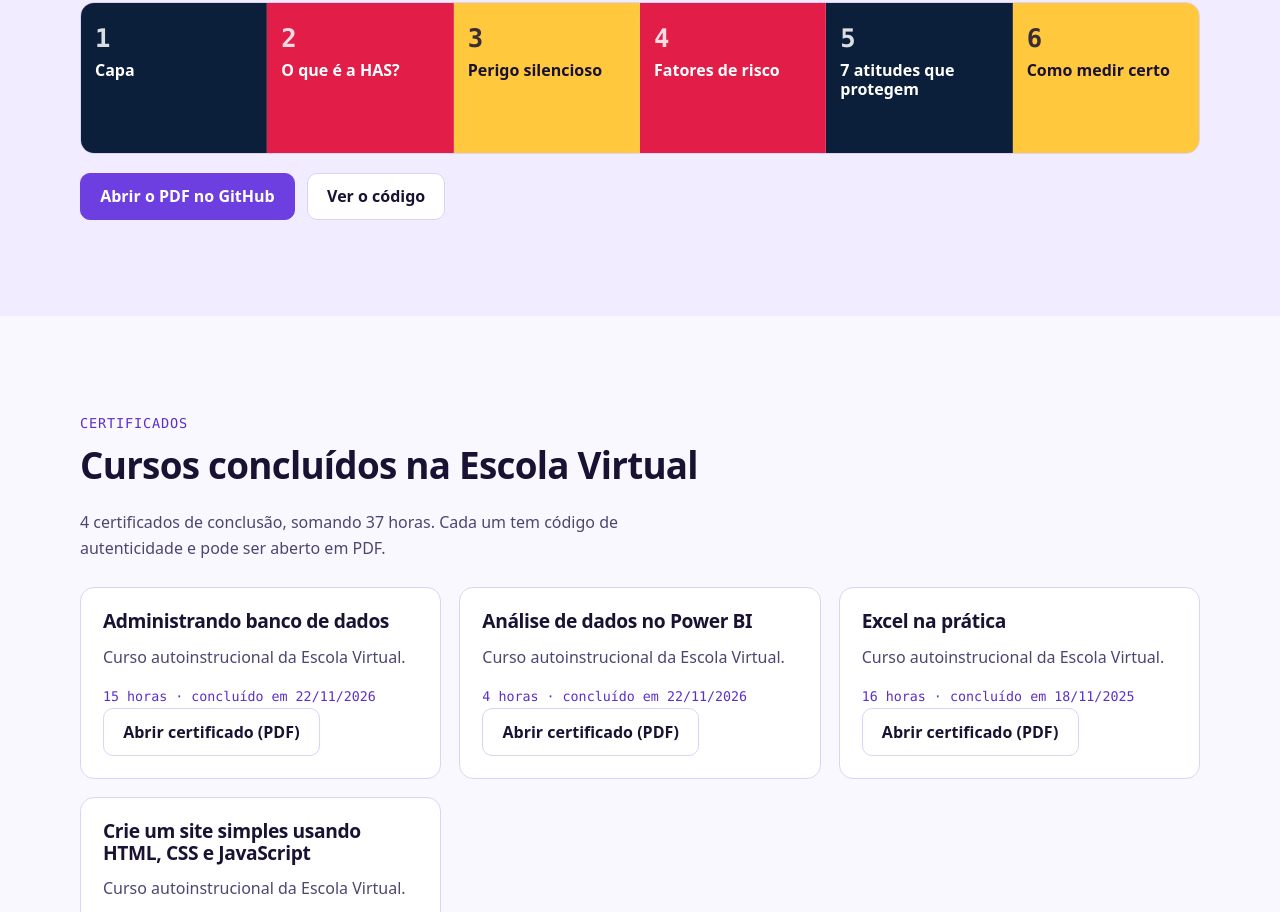
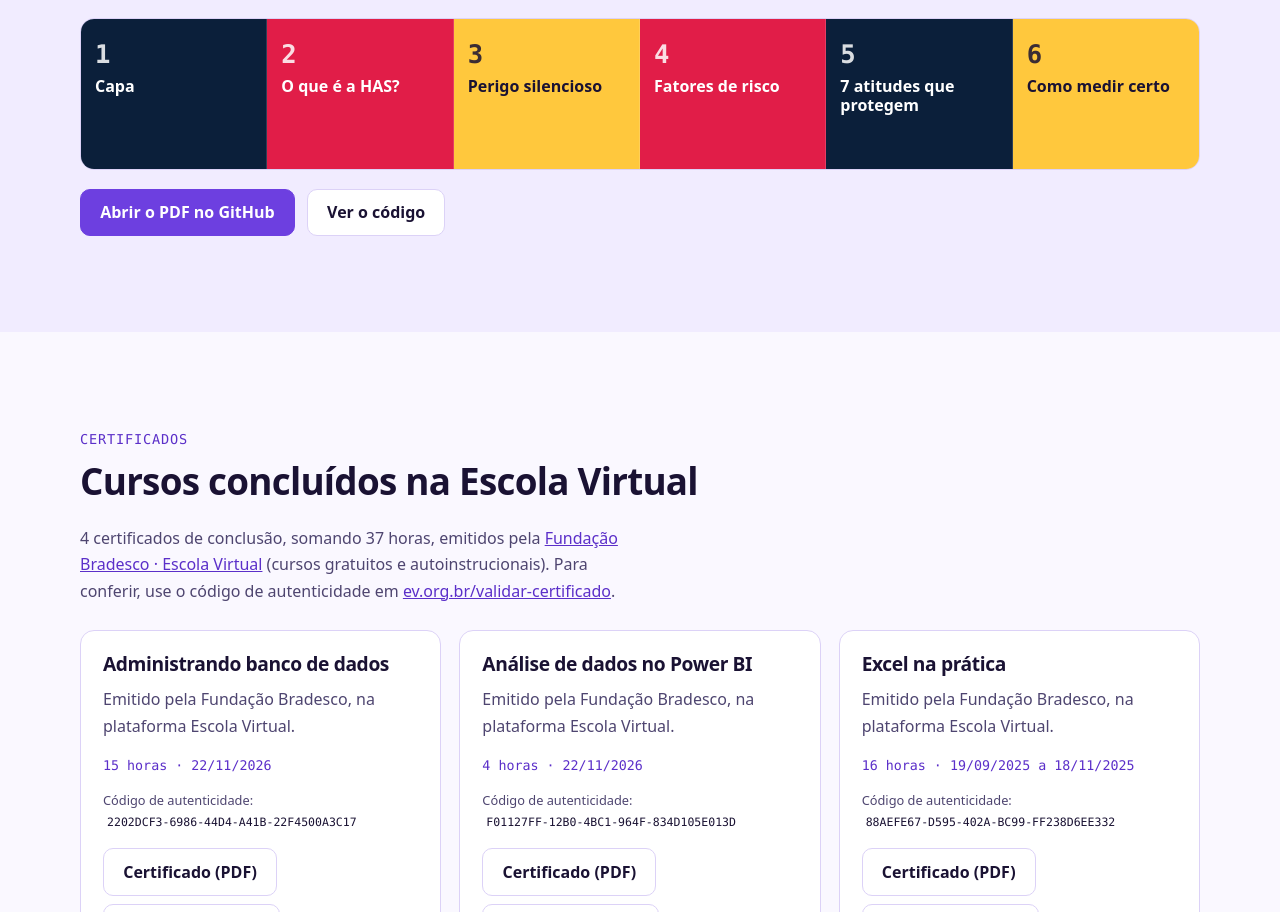
Before and after one commit to HandyeDEV/portifolio-handyedev, a plain HTML site: page index.html in a window 1280 px wide. Shown: the part 5061-5973 px from the top of the page. Drawn offline with Linux system fonts and the light colour scheme.

Commit message:
Indica a origem de cada certificado (Fundação Bradesco, Escola Virtual)

```diff
--- a/index.html
+++ b/index.html
@@ -302,12 +302,12 @@
   <div class="wrap">
     <p class="etiqueta">Certificados</p>
     <h2>Cursos concluídos na Escola Virtual</h2>
-    <p class="sub">4 certificados de conclusão, somando 37 horas. Cada um tem código de autenticidade e pode ser aberto em PDF.</p>
+    <p class="sub">4 certificados de conclusão, somando 37 horas, emitidos pela <a href="https://www.ev.org.br/" target="_blank" rel="noopener">Fundação Bradesco · Escola Virtual</a> (cursos gratuitos e autoinstrucionais). Para conferir, use o código de autenticidade em <a href="https://www.ev.org.br/validar-certificado" target="_blank" rel="noopener">ev.org.br/validar-certificado</a>.</p>
     <div class="cards">
-      <article class="card"><h3>Administrando banco de dados</h3><p>Curso autoinstrucional da Escola Virtual.</p><small>15 horas · concluído em 22/11/2026</small><div class="acoes"><a class="btn" href="certificados/administrando-banco-de-dados.pdf" target="_blank" rel="noopener">Abrir certificado (PDF)</a></div></article>
-      <article class="card"><h3>Análise de dados no Power BI</h3><p>Curso autoinstrucional da Escola Virtual.</p><small>4 horas · concluído em 22/11/2026</small><div class="acoes"><a class="btn" href="certificados/analise-de-dados-power-bi.pdf" target="_blank" rel="noopener">Abrir certificado (PDF)</a></div></article>
-      <article class="card"><h3>Excel na prática</h3><p>Curso autoinstrucional da Escola Virtual.</p><small>16 horas · concluído em 18/11/2025</small><div class="acoes"><a class="btn" href="certificados/excel-na-pratica.pdf" target="_blank" rel="noopener">Abrir certificado (PDF)</a></div></article>
-      <article class="card"><h3>Crie um site simples usando HTML, CSS e JavaScript</h3><p>Curso autoinstrucional da Escola Virtual.</p><small>2 horas · concluído em 19/09/2025</small><div class="acoes"><a class="btn" href="certificados/site-simples-html-css-js.pdf" target="_blank" rel="noopener">Abrir certificado (PDF)</a></div></article>
+      <article class="card"><h3>Administrando banco de dados</h3><p>Emitido pela Fundação Bradesco, na plataforma Escola Virtual.</p><small>15 horas · 22/11/2026</small><p class="cod">Código de autenticidade:<br><code>2202DCF3-6986-44D4-A41B-22F4500A3C17</code></p><div class="acoes"><a class="btn" href="certificados/administrando-banco-de-dados.pdf" target="_blank" rel="noopener">Certificado (PDF)</a><a class="btn" href="https://www.ev.org.br/cursos/administrando-banco-de-dados" target="_blank" rel="noopener">Ver o curso na EV</a></div></article>
+      <article class="card"><h3>Análise de dados no Power BI</h3><p>Emitido pela Fundação Bradesco, na plataforma Escola Virtual.</p><small>4 horas · 22/11/2026</small><p class="cod">Código de autenticidade:<br><code>F01127FF-12B0-4BC1-964F-834D105E013D</code></p><div class="acoes"><a class="btn" href="certificados/analise-de-dados-power-bi.pdf" target="_blank" rel="noopener">Certificado (PDF)</a><a class="btn" href="https://www.ev.org.br/cursos/analise-de-dados-no-power-bi" target="_blank" rel="noopener">Ver o curso na EV</a></div></article>
+      <article class="card"><h3>Excel na prática</h3><p>Emitido pela Fundação Bradesco, na plataforma Escola Virtual.</p><small>16 horas · 19/09/2025 a 18/11/2025</small><p class="cod">Código de autenticidade:<br><code>88AEFE67-D595-402A-BC99-FF238D6EE332</code></p><div class="acoes"><a class="btn" href="certificados/excel-na-pratica.pdf" target="_blank" rel="noopener">Certificado (PDF)</a><a class="btn" href="https://www.ev.org.br/cursos/excel-na-pratica" target="_blank" rel="noopener">Ver o curso na EV</a></div></article>
+      <article class="card"><h3>Crie um site simples usando HTML, CSS e JavaScript</h3><p>Emitido pela Fundação Bradesco, na plataforma Escola Virtual.</p><small>2 horas · 19/09/2025</small><p class="cod">Código de autenticidade:<br><code>7039B100-8DF7-4761-B6F8-8D7DA4D0F496</code></p><div class="acoes"><a class="btn" href="certificados/site-simples-html-css-js.pdf" target="_blank" rel="noopener">Certificado (PDF)</a><a class="btn" href="https://www.ev.org.br/cursos/crie-um-site-simples-usando-html-css-e-javascript" target="_blank" rel="noopener">Ver o curso na EV</a></div></article>
     </div>
   </div>
 </section>
--- a/style.css
+++ b/style.css
@@ -207,3 +207,7 @@ p { margin: 0 0 1em; }
   .slide { animation: none; }
   .btn { transition: none; }
 }
+
+.cod { font-size: .8rem; margin: .8rem 0 0; }
+.cod code { font-family: var(--mono); word-break: break-all; color: var(--ink); }
+.card .acoes { display: flex; flex-wrap: wrap; gap: 8px; margin-top: 1rem; }
```
